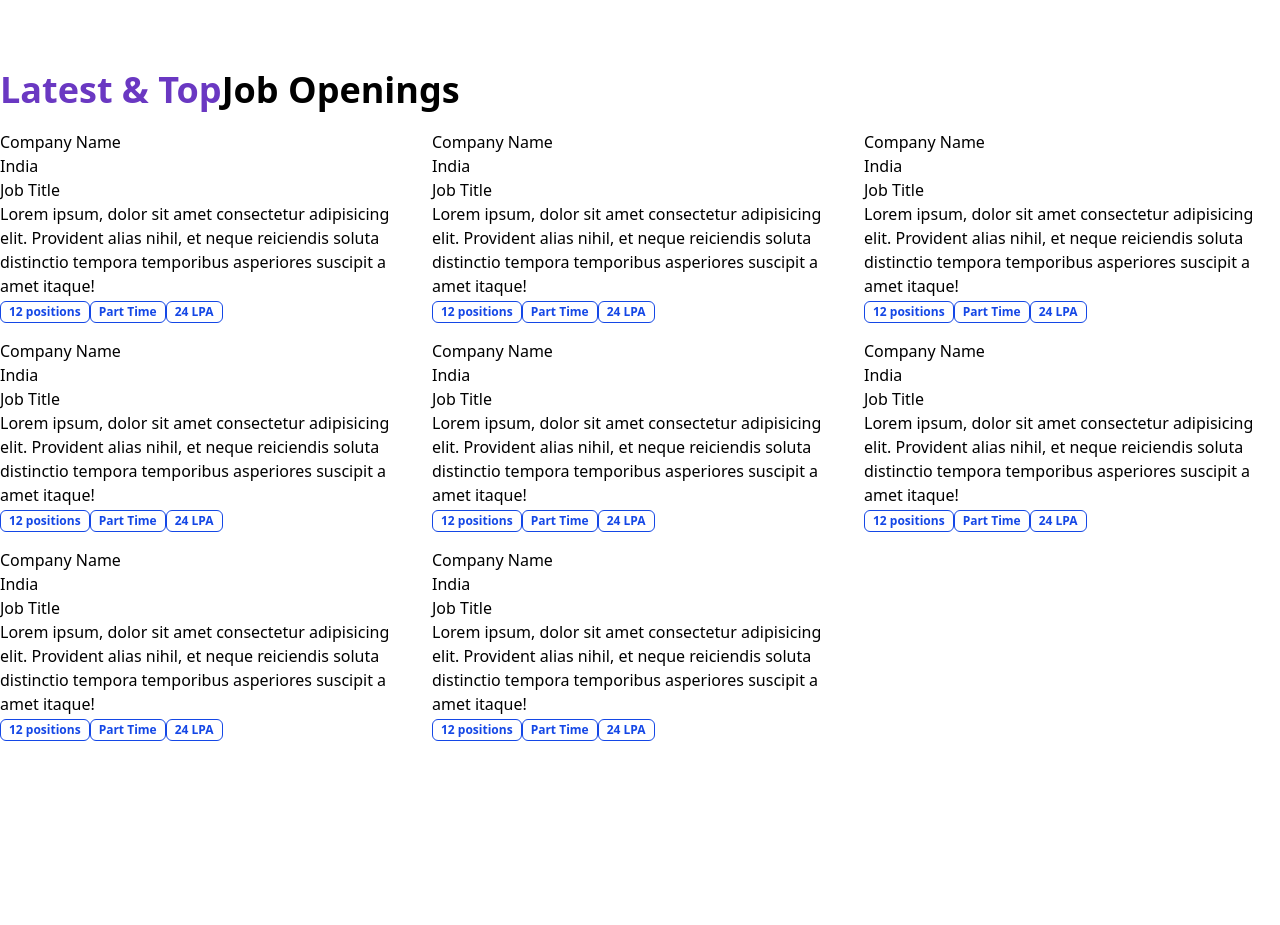
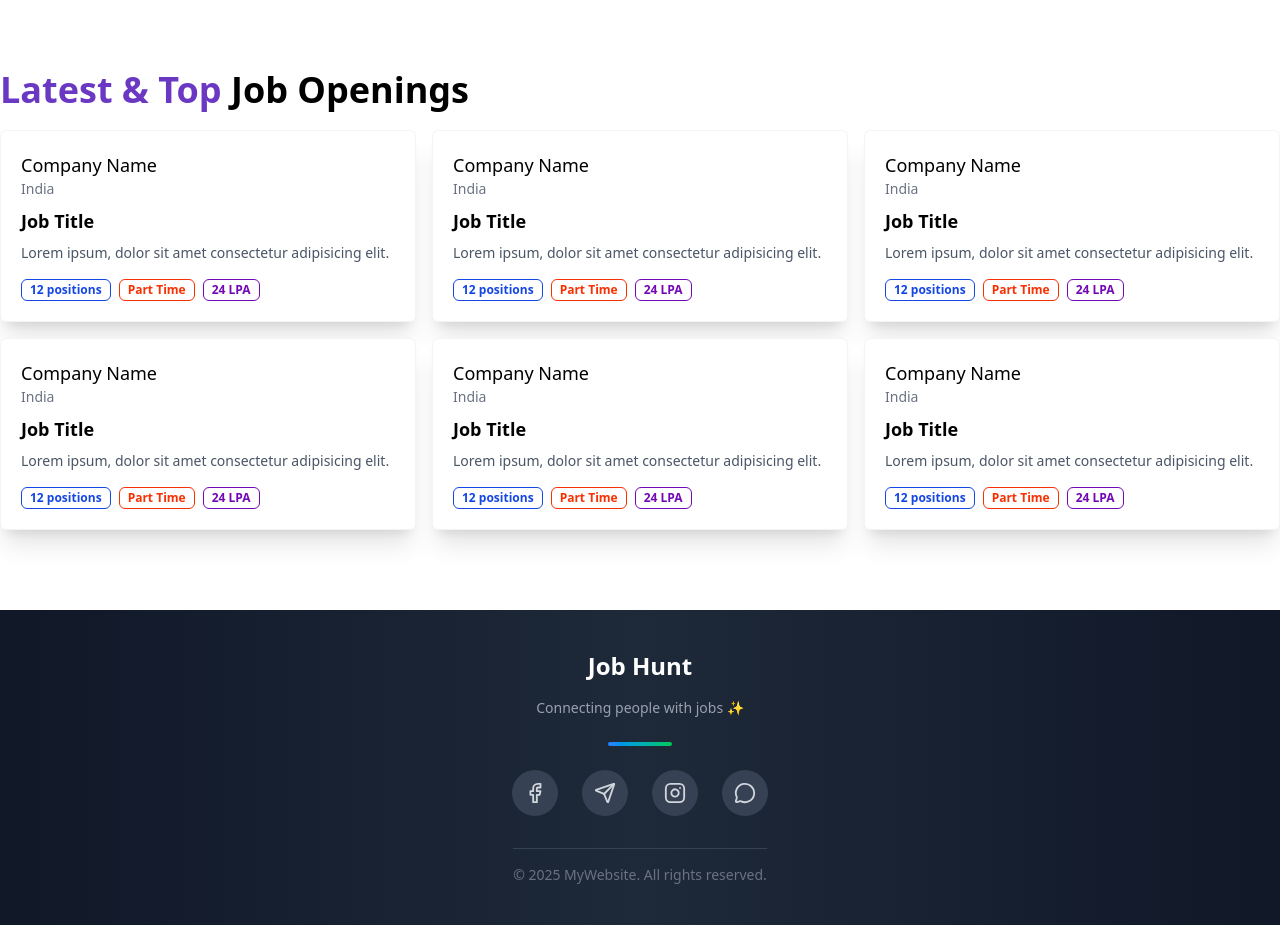
Before and after one commit to Subhajeet-Paul/job-portal, a React (Vite) app in the folder frontend/: page / in a window 1280 px wide. Shown: the part 520-1445 px from the top of the page. Before the commit the page ends 1341 px from the top, so only its background shows below. Built offline with nearby package versions, Linux system fonts and the light colour scheme.

Commit message:
working with ui

```diff
--- /dev/null
+++ b/frontend/src/components/FilterCard.jsx
@@ -0,0 +1,9 @@
+import React from 'react'
+
+const FilterCard = () => {
+  return (
+    <div>FilterCard</div>
+  )
+}
+
+export default FilterCard
--- /dev/null
+++ b/frontend/src/components/Footer.jsx
@@ -0,0 +1,62 @@
+import React from "react";
+import { Facebook, Instagram, Send, MessageCircle } from "lucide-react";
+
+const Footer = () => {
+  return (
+    <footer className="bg-gradient-to-r from-gray-900 via-gray-800 to-gray-900 text-gray-300">
+      <div className="container mx-auto px-6 py-10 flex flex-col items-center">
+        {/* Logo / Brand */}
+        <h2 className="text-2xl font-bold text-white mb-4">Job Hunt</h2>
+        <p className="text-sm text-gray-400 mb-6">
+          Connecting people with jobs ✨
+        </p>
+
+        {/* Divider */}
+        <div className="w-16 h-1 bg-gradient-to-r from-blue-500 to-green-500 rounded-full mb-6"></div>
+
+        {/* Social Links */}
+        <div className="flex space-x-6">
+          <a
+            href="https://facebook.com"
+            target="_blank"
+            rel="noopener noreferrer"
+            className="p-3 rounded-full bg-gray-700 hover:bg-blue-600 transition-colors"
+          >
+            <Facebook size={22} />
+          </a>
+          <a
+            href="https://t.me"
+            target="_blank"
+            rel="noopener noreferrer"
+            className="p-3 rounded-full bg-gray-700 hover:bg-sky-500 transition-colors"
+          >
+            <Send size={22} />
+          </a>
+          <a
+            href="https://instagram.com"
+            target="_blank"
+            rel="noopener noreferrer"
+            className="p-3 rounded-full bg-gray-700 hover:bg-pink-500 transition-colors"
+          >
+            <Instagram size={22} />
+          </a>
+          <a
+            href="https://wa.me"
+            target="_blank"
+            rel="noopener noreferrer"
+            className="p-3 rounded-full bg-gray-700 hover:bg-green-500 transition-colors"
+          >
+            <MessageCircle size={22} />
+          </a>
+        </div>
+
+        {/* Copyright */}
+        <div className="mt-8 border-t border-gray-700 pt-4 text-sm text-gray-500">
+          © {new Date().getFullYear()} MyWebsite. All rights reserved.
+        </div>
+      </div>
+    </footer>
+  );
+};
+
+export default Footer;
--- /dev/null
+++ b/frontend/src/components/Job.jsx
@@ -0,0 +1,9 @@
+import React from 'react'
+
+const Job = () => {
+  return (
+    <div>Job</div>
+  )
+}
+
+export default Job
--- /dev/null
+++ b/frontend/src/components/Jobs.jsx
@@ -0,0 +1,25 @@
+import React from "react";
+import Navbar from "./shared/Navbar.jsx";
+import FilterCard from "./FilterCard.jsx";
+import Job from "./Job.jsx";
+
+const jobsArray = [1, 2, 3, 4, 5, 6, 7, 8];
+const Jobs = () => {
+  return (
+    <div>
+      <Navbar />
+      <div className="max-w-7xl mx-auto mt-5">
+        <div className="flex gap-5">
+          <div className="w-20%">
+          <FilterCard />
+          </div>
+          {jobsArray.map((item, index) => (
+            <Job />
+          ))}
+        </div>
+      </div>
+    </div>
+  );
+};
+
+export default Jobs;
--- a/frontend/src/components/LatestJobCards.jsx
+++ b/frontend/src/components/LatestJobCards.jsx
@@ -3,20 +3,20 @@ import { Badge } from './ui/badge'
 
 const LatestJobCards = () => {
   return (
-    <div className=''>
+    <div className='p-5 rounded-md shadow-xl bg-white border border-gray-100 cursor-pointer'>
         <div>
-        <h1>Company Name</h1>
-        <p>India</p>
+        <h1 className='font-medium text-lg'>Company Name</h1>
+        <p className='text-sm text-gray-500'>India</p>
         </div>
         <div>
 
-            <h1>Job Title</h1>
-            <p>Lorem ipsum, dolor sit amet consectetur adipisicing elit. Provident alias nihil, et neque reiciendis soluta distinctio tempora temporibus asperiores suscipit a amet itaque!</p>
+            <h1 className='font-bold text-lg my-2'>Job Title</h1>
+            <p className='text-sm text-gray-600'>Lorem ipsum, dolor sit amet consectetur adipisicing elit.</p>
         </div>
-        <div>
+        <div className='flex items-center gap-2 mt-4'>
             <Badge className="text-blue-700 font-bold" variant="ghost">12 positions</Badge>
-            <Badge className="text-blue-700 font-bold" variant="ghost">Part Time</Badge>
-            <Badge className="text-blue-700 font-bold" variant="ghost">24 LPA</Badge>
+            <Badge className="text-[#F83002] font-bold" variant="ghost">Part Time</Badge>
+            <Badge className="text-[#7209b7] font-bold" variant="ghost">24 LPA</Badge>
         </div>
     </div>
   )
--- a/frontend/src/components/LatestJobs.jsx
+++ b/frontend/src/components/LatestJobs.jsx
@@ -5,10 +5,10 @@ const randomJobs=[1,2,3,4,5,6,7,8];
 const LatestJobs = () => {
   return (
     <div className='max-w-7xl mx-auto my-20'>
-        <h1 className='text-4xl font-bold'><span className='text-[#6A38C2]'>Latest & Top</span>Job Openings</h1>
+        <h1 className='text-4xl font-bold'><span className='text-[#6A38C2]'>Latest & Top </span>Job Openings</h1>
         <div className='grid grid-cols-3 gap-4 my-5 '>
         {
-            randomJobs.map((item,index)=><LatestJobCards/>)
+            randomJobs.slice(0,6).map((item,index)=><LatestJobCards/>)
         }
         </div>
     </div>
--- a/frontend/src/components/auth/login.jsx
+++ b/frontend/src/components/auth/login.jsx
@@ -1,5 +1,5 @@
 import React, { useState } from "react";
-import Navbar from "../shared/navbar.jsx";
+import Navbar from "../shared/Navbar.jsx";
 import { Label } from "@/components/ui/label";
 import { Input } from "../ui/input.jsx";
 import axios from "axios";
--- a/frontend/src/components/auth/signup.jsx
+++ b/frontend/src/components/auth/signup.jsx
@@ -1,5 +1,5 @@
 import React, { useState } from "react";
-import Navbar from "../shared/navbar.jsx";
+import Navbar from "../shared/Navbar.jsx";
 import { Label } from "@/components/ui/label";
 import { Input } from "../ui/input.jsx";
 // import { Label } from "@/components/ui/label"
--- a/frontend/src/components/home.jsx
+++ b/frontend/src/components/home.jsx
@@ -1,8 +1,10 @@
 import React from 'react'
-import Navbar from "./shared/navbar.jsx"
+import Navbar from "./shared/Navbar.jsx"
 import HeroSection from './HeroSection.jsx'
 import CategoryCarousel from './CategoryCarousel.jsx'
 import LatestJobs from './LatestJobs.jsx'
+import Footer from './Footer.jsx'
+
 const home = () => {
   return (
     <>
@@ -10,7 +12,7 @@ const home = () => {
     <HeroSection/>
     <CategoryCarousel/>
     <LatestJobs/>
-    {/* <Footer/> */}
+    <Footer/>
     </>
   )
 }
--- a/frontend/src/components/shared/navbar.jsx
+++ b/frontend/src/components/shared/navbar.jsx
@@ -3,10 +3,11 @@ import { Popover, PopoverContent, PopoverTrigger } from "../ui/popover";
 import { Avatar, AvatarFallback, AvatarImage } from "../ui/avatar";
 import { Button } from "@/components/ui/button";
 import { LogOut, User2 } from "lucide-react";
-import { Link } from "react-router-dom";
+import { Link, useNavigate } from "react-router-dom";
 
 // import {Link} from 'react-router-dom'
-const navbar = () => {
+const Navbar = () => {
+  const navigate= useNavigate();
   const user = false;
   return (
     <div className="bg-white ">
@@ -17,9 +18,9 @@ const navbar = () => {
           </h1>
         </div>
         <div className="flex items-center gap-2">
-          <ul className="flex items-center font-medium gap-5">
-            <li>Home</li>
-            <li>Jobs</li>
+          <ul className="flex items-center font-medium gap-5 cursor-pointer">
+            <li  onClick={()=>navigate("/")}>Home</li>
+            <li onClick={()=>navigate("/jobs")}>Jobs</li>
             <li>Browse</li>
           </ul>
           {!user ? (
@@ -71,4 +72,4 @@ const navbar = () => {
   );
 };
 
-export default navbar;
+export default Navbar;
```
Also changed, not shown: frontend/src/App.jsx (+6 -1 lines).
